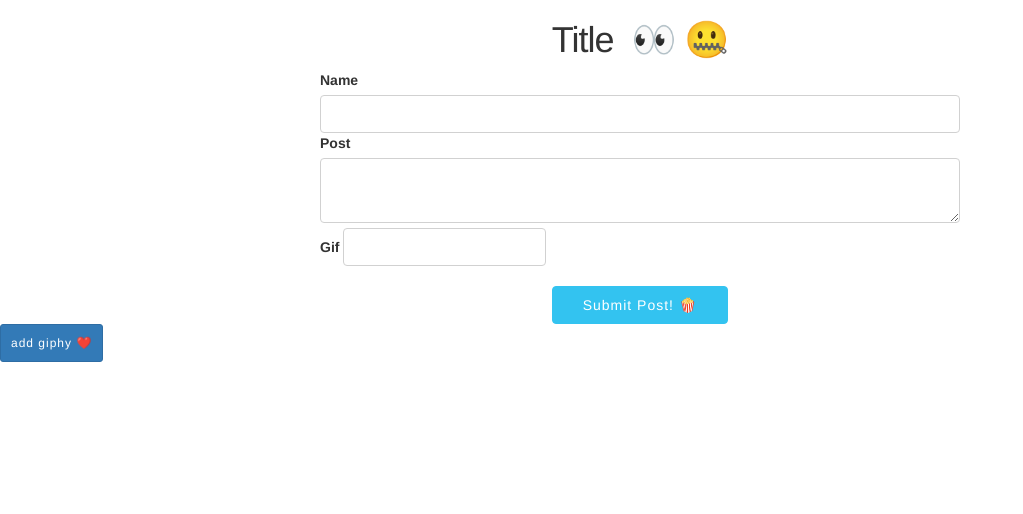
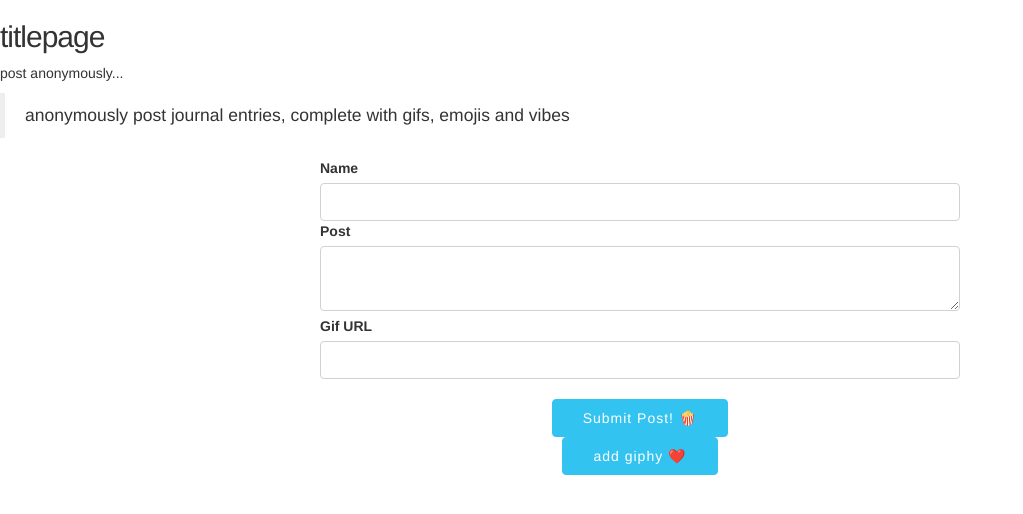
Before and after one commit to derejmi/Anonymous-Journal, a plain HTML site: page client/index.html in a window 1280 px wide. Shown: the whole page, without its empty margins (0-1023 px from the left). Drawn offline with nearby package versions, Linux system fonts and the light colour scheme; no server answers.

Commit message:
update html

```diff
--- a/client/index.html
+++ b/client/index.html
@@ -8,21 +8,29 @@
       rel="stylesheet"
       href="https://cdnjs.cloudflare.com/ajax/libs/skeleton/2.0.4/skeleton.min.css"
     />
-    <link rel="stylesheet" href="style.css" />
     <link
       rel="stylesheet"
       href="https://maxcdn.bootstrapcdn.com/bootstrap/3.4.1/css/bootstrap.min.css"
     />
-   <script
+    <link rel="stylesheet" href="style.css" />
+    <script
       src="https://use.fontawesome.com/releases/v5.15.1/js/all.js"
       data-auto-a11y="true"
     ></script>
-    <script defer src="client.js" ></script>
-    <script defer src="giphy.js" ></script>
+    <script defer src="client.js"></script>
+    <script defer src="giphy.js"></script>
   </head>
   <body>
-    <header><h1 class="header-title">Title &nbsp;👀 🤐</h1></header>
+    <header>
+      <h2>title<span>page</span></h2>
+      <p>post <span>anonymously...</span></p>
+    </header>
+
     <main>
+      <blockquote>
+        anonymously post journal entries, complete with gifs, emojis and vibes
+      </blockquote>
+
       <form class="post-form">
         <div class="error-message"></div>
         <label for="name">Name</label>
@@ -34,14 +42,19 @@
           id="content"
           name="content"
         ></textarea>
-        <label for="giphy">Gif</label>
-        <input class="gif" type="text" id="giphy" name="giphy"/>
-        <div contentEditable="true" id="input"></div>
-        <button class="button-primary">Submit Post! 🍿</button>
+        <label for="giphy">Gif URL</label>
+        <input class="gif u-full-width" type="text" id="giphy" name="giphy" />
+        <div
+          class="giphy-div"
+          contenteditable="true"
+          data-placeholder="(Search GIF...)"
+          id="input"
+        ></div>
+        <button class="button-primary submit-button">Submit Post! 🍿</button>
       </form>
-      <button onclick="sendApiRequest()" class="btn btn-primary btn-sm">
-  add giphy ❤️️
-</button>
+      <button onclick="sendApiRequest()" class="button-primary gif-button">
+        add giphy ❤️️
+      </button>
       <div class="spinner">
         <img src="assets/image1.gif" alt="" />
       </div>
```
